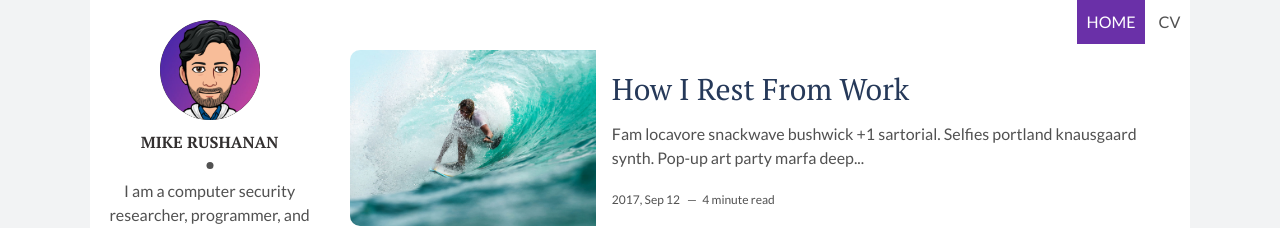
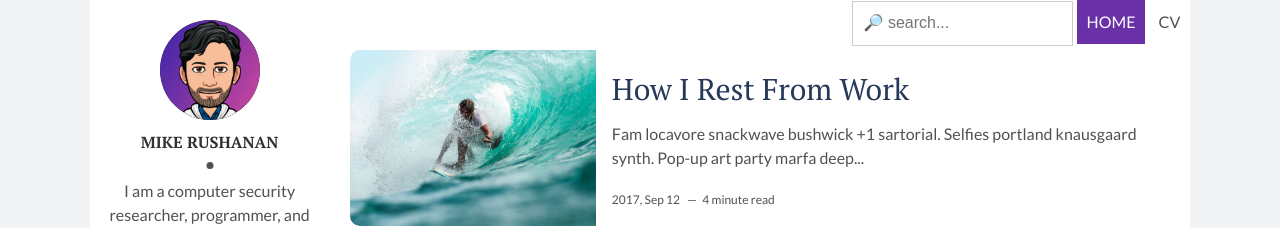
Before and after one commit to micharu123/micharu123.github.io, a Jekyll site: the page built from docs/index.html, in a window 1280 px wide. Shown: the top 228 px of the page. Built offline with Jekyll 4.4.1, drawn with Linux system fonts in a browser that asks for light colours; the list of posts is cut into pages by our own code.

Commit message:
Added search bar
Cleaning up the search bar and func.

```diff
--- a/docs/_layouts/default.html
+++ b/docs/_layouts/default.html
@@ -6,6 +6,12 @@
   <div class="wrapper disable-scrollbars">
     <nav class="main-nav">
       <ul>
+        <li>
+          <div id="search-container">
+            <input type="text" id="search-input" class="search-input" placeholder="🔎 search...">
+            <ul id="results-container"></ul>
+            </div>
+        </li>
         {% assign navigation_pages = site.html_pages | sort: 'navigation_weight' %}
         {% for p in navigation_pages %}
           {% if p.navigation_weight %}
--- a/docs/assets/css/main.css
+++ b/docs/assets/css/main.css
@@ -938,6 +938,17 @@ nav.main-nav li a {
 
 nav.main-nav li a:hover {
   text-decoration: solid underline;
+}
+
+.search-input {
+  display: block;
+  max-width: 280px;
+  height: 45px;
+  margin: auto;
+  border: 1px solid rgba(0,0,0,0.2);
+  outline: none;
+  font-size: medium;
+  padding-left: 10px;
 }
 
 .post, .article-page {
```
Also changed, not shown: docs/assets/js/search.json (renamed from docs/search.json, +6 -3 lines).
